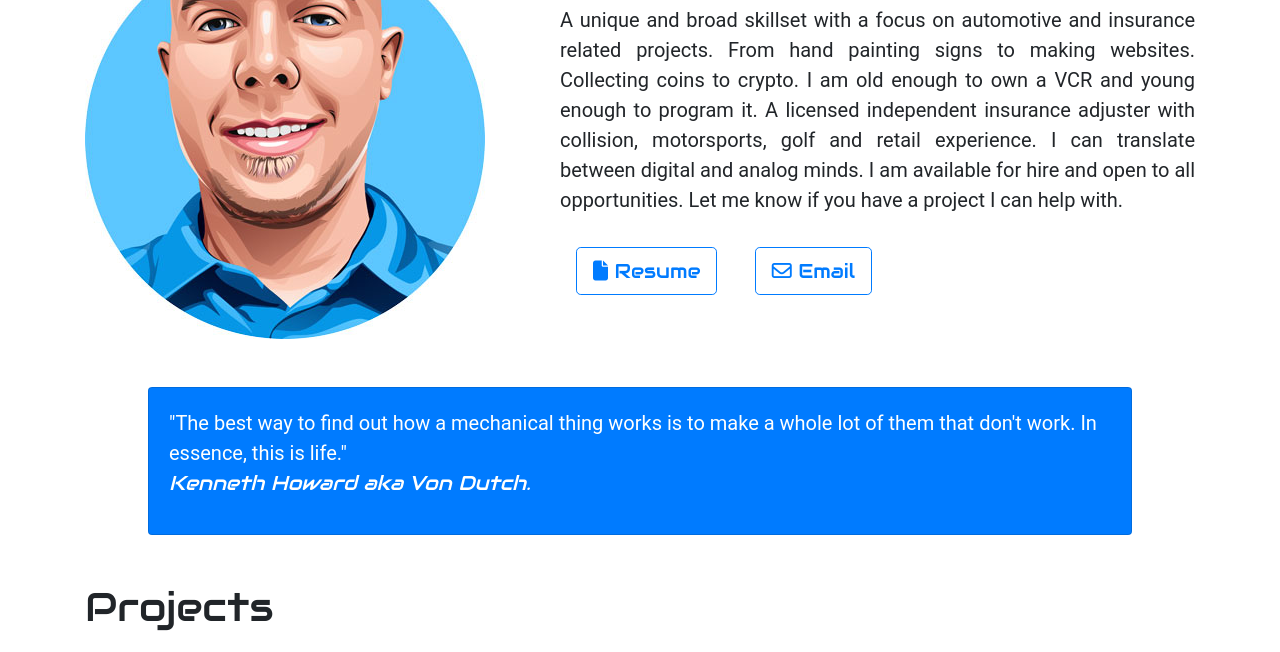
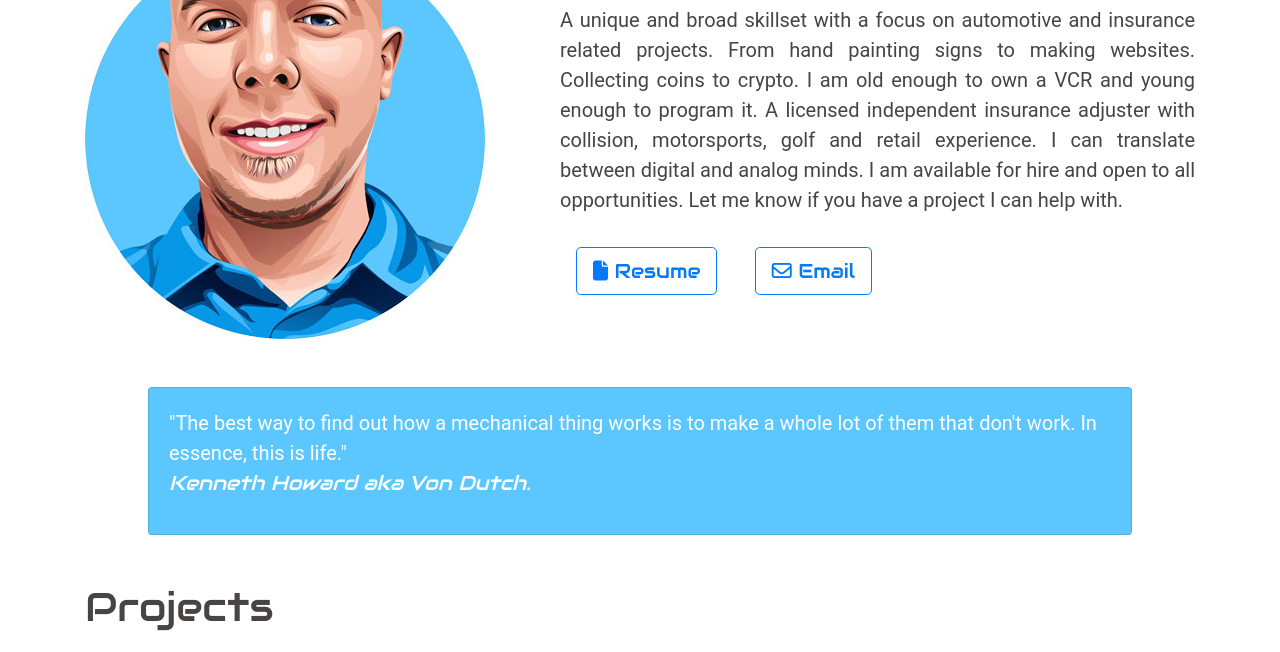
Before and after one commit to CRaTT18/CRaTT18.github.io, a website: page index.html in a window 1280 px wide. Shown: the part 121-773 px from the top of the page. Drawn offline with nearby package versions, Linux system fonts and the light colour scheme.

Commit message:
Color changes

```diff
--- a/css/styles.css
+++ b/css/styles.css
@@ -1,5 +1,6 @@
 body {
     font-family: 'Audiowide', cursive;
+    color: rgb(73, 68, 68);
 }
 
 .jumbotron, .site-footer {
@@ -31,6 +32,10 @@ p {
     box-shadow: 5px 10px 18px #160101;
 }
 
+#card-quote {
+    background-color: rgb(92,199,255);
+}
+
 /*.container, .col {
     border: 5px solid pink;
 }
--- a/index.html
+++ b/index.html
@@ -27,7 +27,7 @@
                     </div>
             </div>
             <div class="col">
-                <div class="card bg-primary m-5">
+                <div id="card-quote" class="card m-5">
                     <blockquote class="blockquote card-body">
                         <p class="mb-0" style="color: white;">"The best way to find out how a mechanical thing works is to  make a whole lot of them that don't work. In essence, this is life."
                         </p>
```
